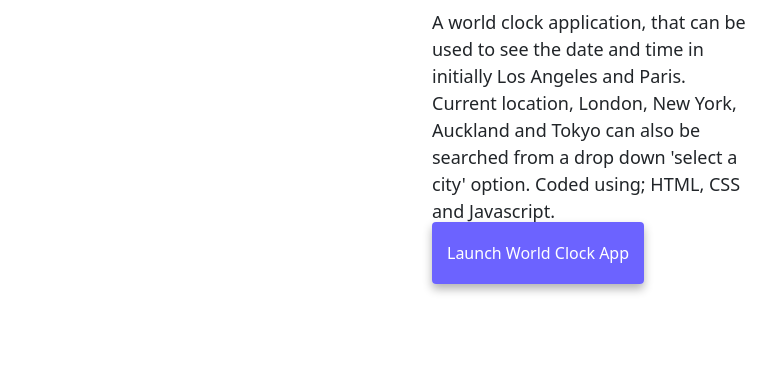
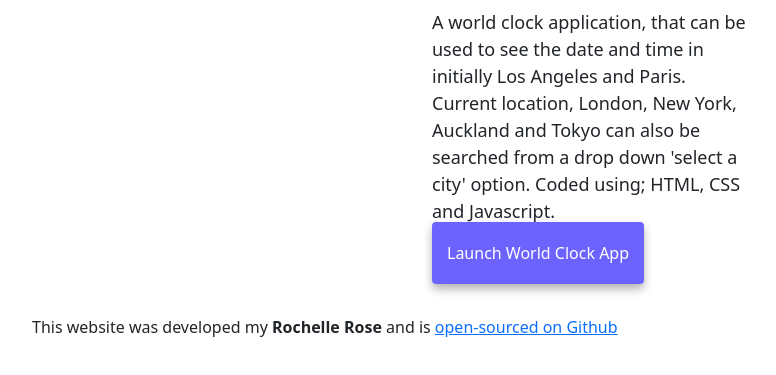
Before and after one commit to RTROSE27/My-portfolio, a plain HTML site: page index.html in a window 1280 px wide. Shown: the part 1173-1548 px from the top of the page, without its empty margins (220-996 px from the left). Drawn offline with nearby package versions, Linux system fonts and the light colour scheme.

Commit message:
Update index.html

```diff
--- a/index.html
+++ b/index.html
@@ -126,6 +126,12 @@
           >
         </div>
       </div>
+      <footer>
+        This website was developed my <strong>Rochelle Rose</strong> and is
+        <a href="https://github.com/RTROSE27/My-portfolio"
+          >open-sourced on Github</a
+        >
+      </footer>
     </div>
   </body>
 </html>
```
